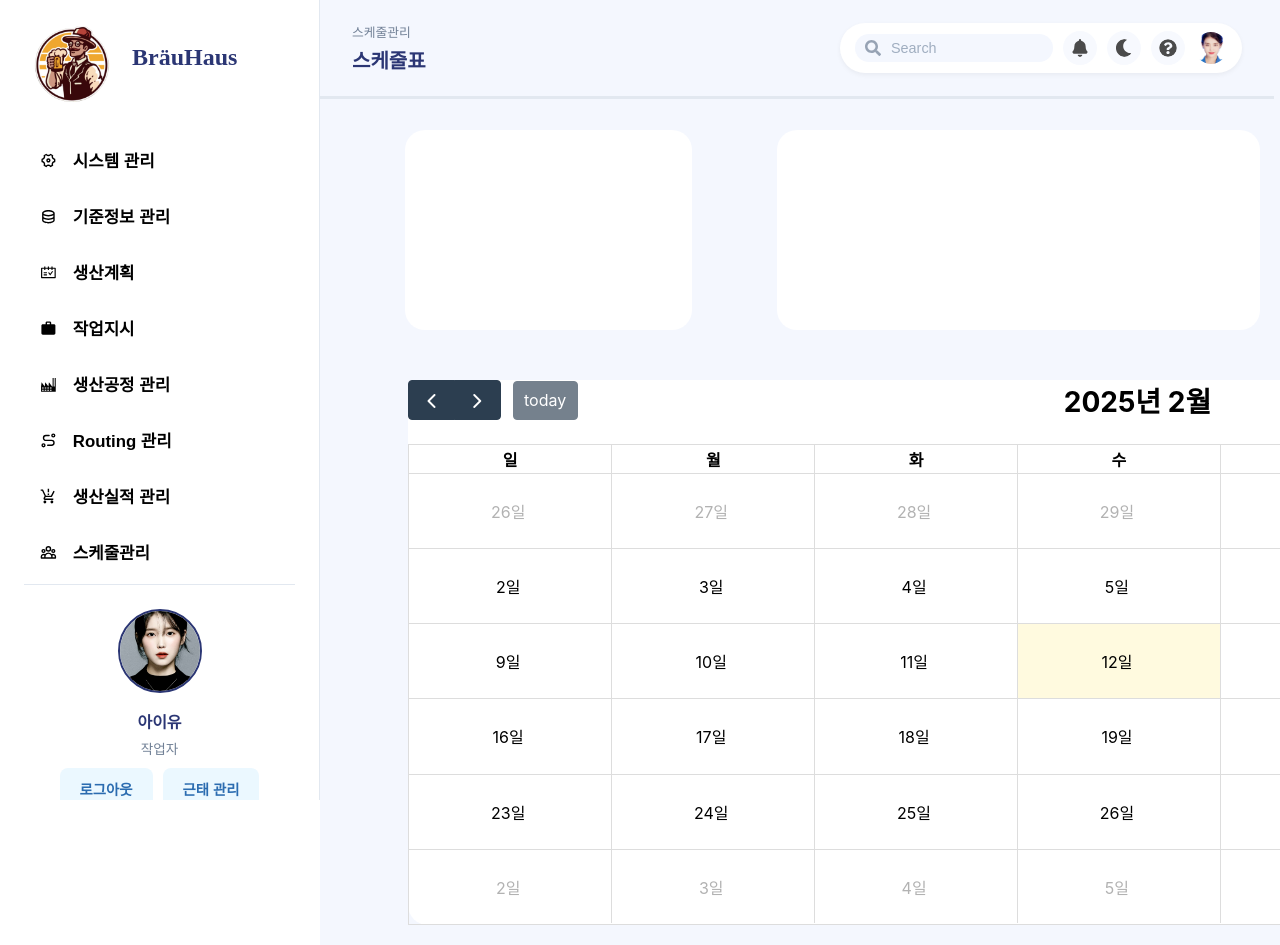
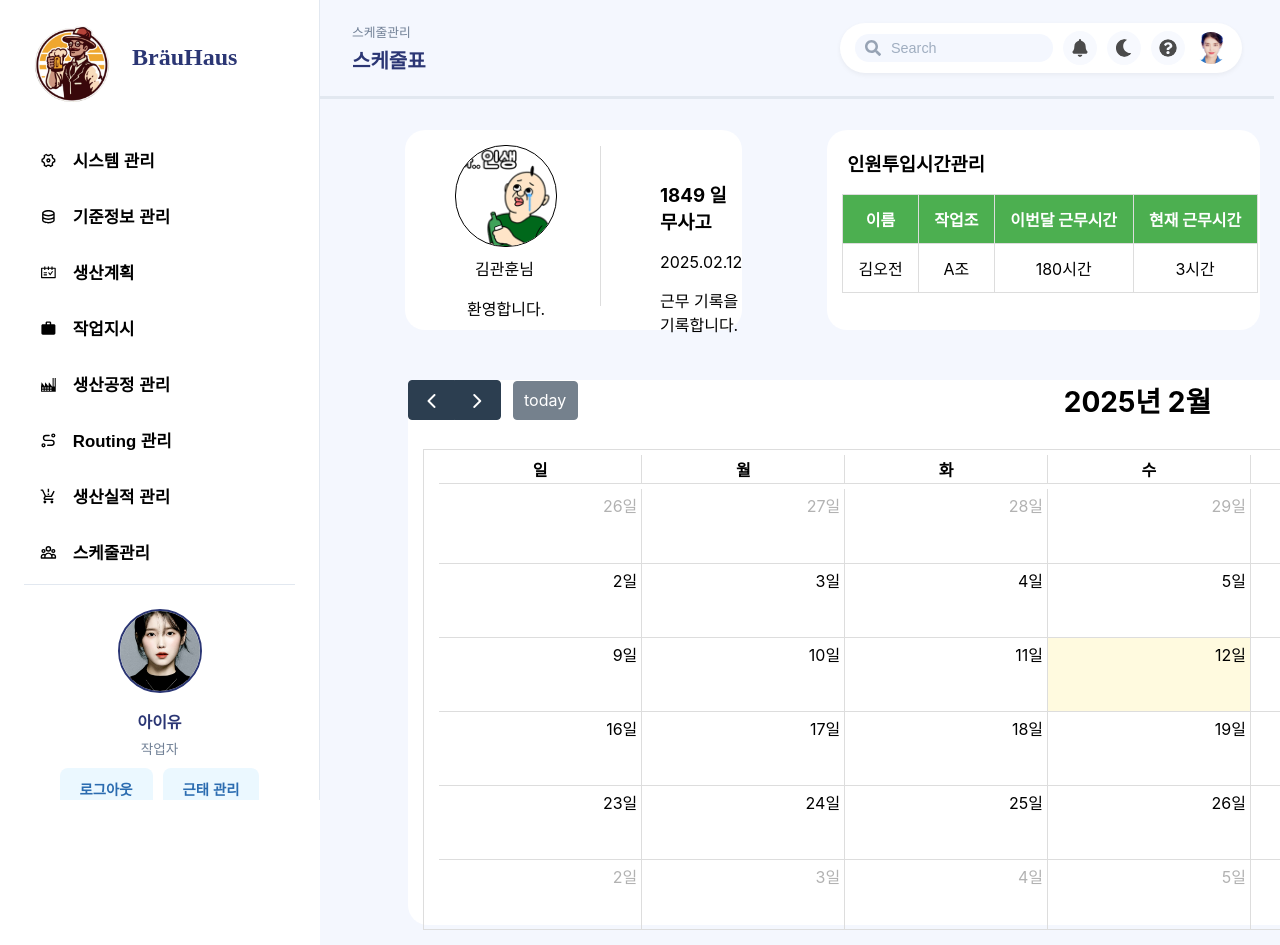
Before and after one commit to QualityCore/QualityCore-frontend, a React (Create React App) app: page /attendance in a window 1280 px wide. Shown: the top 945 px of the page. Built offline with nearby package versions, Linux system fonts and the light colour scheme; no server answers; a web font is replaced by a local one.

Commit message:
<25.02.17> 스케줄 UI 대충완료

```diff
--- a/src/pages/attendance/Attendance.js
+++ b/src/pages/attendance/Attendance.js
@@ -1,14 +1,38 @@
-import React, { useState, useEffect } from 'react';
-import FullCalendar from '@fullcalendar/react';
-import dayGridPlugin from '@fullcalendar/daygrid';
-import interactionPlugin from '@fullcalendar/interaction';
-import './Attendance.css';
+import React, { useState, useEffect } from "react";
+import FullCalendar from "@fullcalendar/react";
+import dayGridPlugin from "@fullcalendar/daygrid";
+import interactionPlugin from "@fullcalendar/interaction";
+import Schedule from "./attendance.module.css";
 
 const Attendance = () => {
     const [events, setEvents] = useState([]);
+    const [noAccidentDays, setNoAccidentDays] = useState(0); // 무사고 일수
+    const [currentDateTime, setCurrentDateTime] = useState(""); // 현재 날짜 상태
 
+    // 기준 날짜 (무사고 시작일)
+    const startDate = new Date("2020-01-21");
+
+    // 무사고 일수 계산
     useEffect(() => {
-        fetch('http://localhost:8080/api/schedule')
+        const currentDate = new Date();
+        const dayDifference = Math.floor(
+            (currentDate - startDate) / (1000 * 60 * 60 * 24)
+        );
+        setNoAccidentDays(dayDifference);
+    }, []);
+
+    // 현재 날짜 업데이트 (날짜만 표시)
+    useEffect(() => {
+        const now = new Date();
+        const formattedDate = `${now.getFullYear()}.${String(
+            now.getMonth() + 1
+        ).padStart(2, "0")}.${String(now.getDate()).padStart(2, "0")}`; // 날짜만 포맷팅
+        setCurrentDateTime(formattedDate); // 상태에 저장
+    }, []);
+
+    // 일정 데이터 가져오기
+    useEffect(() => {
+        fetch("http://localhost:8080/api/schedule")
             .then((response) => response.json())
             .then((data) => {
                 const transformedEvents = data.schedule.map((schedule) => ({
@@ -24,29 +48,73 @@ const Attendance = () => {
                 }));
                 setEvents(transformedEvents);
             })
-            .catch((error) => console.error('Error fetching schedules:', error));
+            .catch((error) => console.error("Error fetching schedules:", error));
     }, []);
 
     return (
         <>
             <div style={{ display: "flex", alignItems: "center", marginTop: "30px" }}>
-                <div className="profileBar"></div>
-                <div className="tableBar"></div>
+                <div className={Schedule.profileBar}>
+                    {/* 왼쪽 콘텐츠 */}
+                    <div className={Schedule.leftContent}>
+                        <img
+                            className={Schedule.profile}
+                            src="../images/baba.png"
+                            alt="프로필사진"
+                        />
+                        <p className={Schedule.profileName}>김관훈님</p>
+                        <p className={Schedule.profileName1}>환영합니다.</p>
                     </div>
-            <div>
-                <div className="maiBar">
+                    {/* 가운데 구분선 */}
+                    <div className={Schedule.divider}></div>
+                    {/* 오른쪽 콘텐츠 */}
+                    <div className={Schedule.rightContent}>
+                        <h3>{noAccidentDays}&nbsp;일 무사고</h3> {/* 무사고 일수 */}
+                        <p>{currentDateTime}</p> {/* 날짜만 표시 */}
+                        <p>근무 기록을 기록합니다.</p>
+                    </div>
+                </div>
+
+                {/* 인원 투입 시간 관리 테이블 */}
+                <div className={Schedule.tableBar}>
+                    <h3 className={Schedule.tableName}>인원투입시간관리</h3>
+                    <table className={Schedule.styledTb}>
+                        <thead>
+                            <tr>
+                                <th>이름</th>
+                                <th>작업조</th>
+                                <th>이번달 근무시간</th>
+                                <th>현재 근무시간</th>
+                            </tr>
+                        </thead>
+                        <tbody>
+                            <tr>
+                                <td>김오전</td>
+                                <td>A조</td>
+                                <td>180시간</td>
+                                <td>3시간</td>
+                            </tr>
+                        </tbody>
+                    </table>
+                </div>
+            </div>
+
+            {/* 캘린더 영역 */}
+            <div className={Schedule.maiBar}>
                 <FullCalendar
-                        className="calendar"
+                    className={Schedule.calendar}
                     headerToolbar={{
-                            left: 'prev,next today',
-                            center: 'title',
-                            right: 'dayGridMonth,dayGridWeek',
+                        left: "prev,next today",
+                        center: "title",
+                        right: "dayGridMonth,dayGridWeek",
                     }}
                     plugins={[dayGridPlugin, interactionPlugin]}
                     initialView="dayGridMonth"
                     events={events}
                     eventClick={(info) => {
-                            alert(`Event: ${info.event.title}\nEmail: ${info.event.extendedProps.email}\nPhone: ${info.event.extendedProps.phone}`);
+                        alert(
+                            `Event: ${info.event.title}\nEmail: ${info.event.extendedProps.email}\nPhone: ${info.event.extendedProps.phone}`
+                        );
                     }}
                     editable={true}
                     droppable={true}
@@ -55,7 +123,6 @@ const Attendance = () => {
                     expandRows={true} // 행 높이를 균일하게 설정
                 />
             </div>
-            </div>
         </>
     );
 };
--- a/src/pages/attendance/Attendance.css
+++ b/src/pages/attendance/attendance.module.css
@@ -95,3 +95,81 @@
 .fc-scrollgrid {
     margin: 0;
 }
+
+.fc .fc-scrollgrid-liquid {
+    height: 100%;
+    margin: 0;
+}
+
+.profile {
+    width: 100px;
+    border: solid 1px;
+    border-radius: 50px;
+    height: 100px;
+    margin-left: 50px;
+    margin-top: 15px;
+}
+
+.profileName {
+    margin-left: 70px;
+    margin-top: 5px;
+
+}
+
+.profileName1 {
+    margin-left: 62px;
+}
+
+.profileBar .leftContent,
+.profileBar .rightContent {
+    flex: 1;
+    /* 양쪽 영역 동일한 비율로 나눔 */
+}
+
+.profileBar .divider {
+    width: 1px;
+    height: 80%;
+    background-color: #ddd;
+    margin-left: 195px;
+    margin-top: -190px;
+}
+
+.rightContent {
+    margin-left: 255px;
+    margin-top: -145px;
+}
+
+.styledTb {
+    width: 96%;
+    border-collapse: collapse;
+    border: 1px solid #ddd;
+}
+
+.styledTb th,
+.styledTb td {
+    padding: 12px 15px;
+    text-align: center;
+    border: 1px solid #ddd;
+}
+
+.styledTb tr:nth-child(even) {
+    background-color: #f2f2f2;
+}
+
+.styledTb tr:hover {
+    background-color: #f1f1f1;
+}
+
+.styledTb th {
+    background-color: #4CAF50;
+    color: white;
+    font-weight: bold;
+}
+
+.styledTb td {
+    vertical-align: middle;
+}
+
+.tableName {
+    margin-left: 20px;
+}
```
Also changed, not shown: public/images/baba.png (added). Lines whose indentation alone changed are shown as unchanged.
